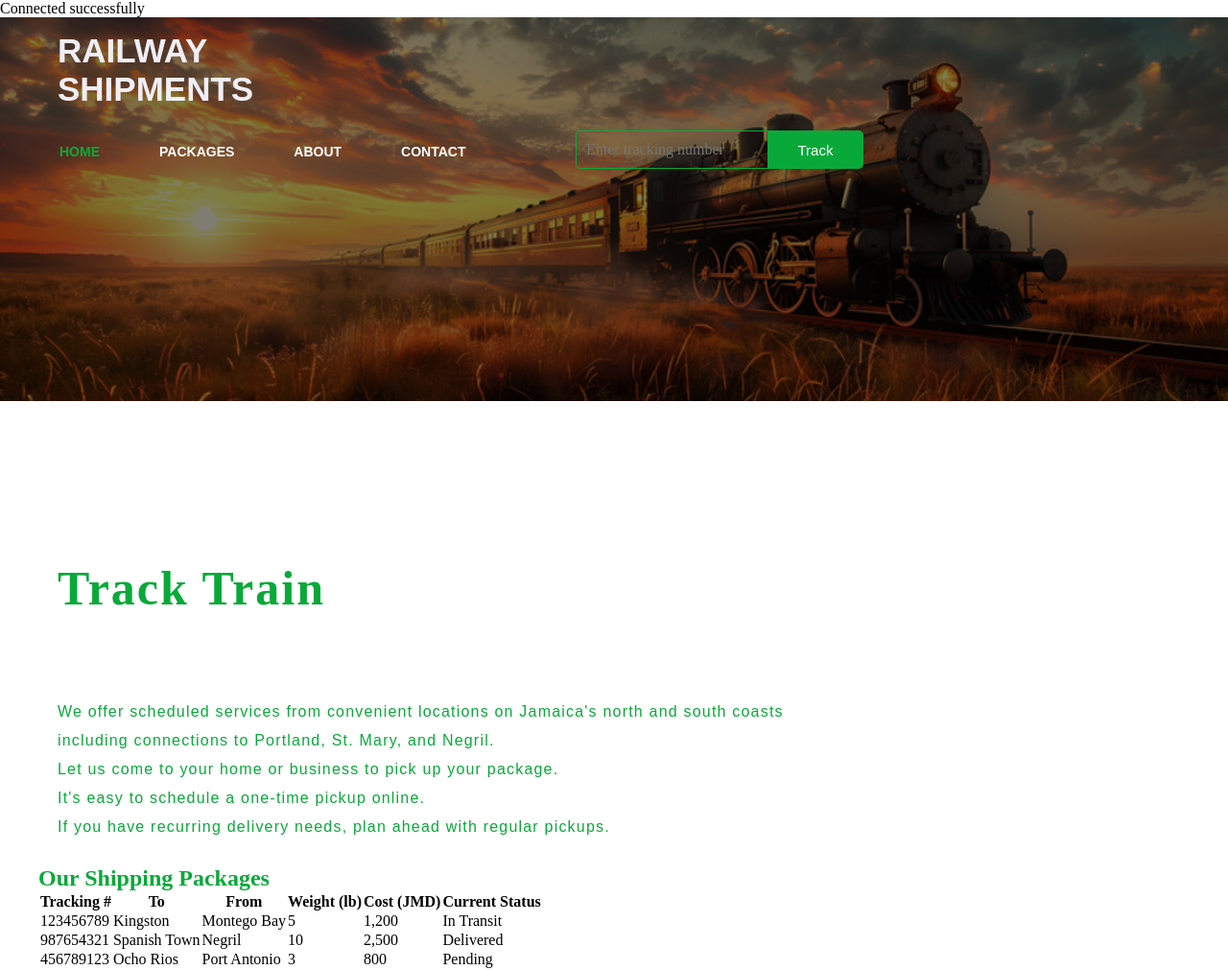
After one commit to khalkhi/SI_Project, a PHP site: page /trains.php in a window 1280 px wide. The commit adds this page. Shown: the whole page at 96% size. Run offline with PHP 8.4, Linux system fonts and the light colour scheme; some libraries are stand-ins or nearby versions.

Commit message:
train/trains

```diff
--- a/index.php
+++ b/index.php
@@ -27,8 +27,10 @@ include 'users.php';
             <ul>
                 <li><a class="active" href="/index.php">HOME</a></li>
                 <li><a href="./manage.php">PACKAGES</a></li>
+                <li><a href="./train.php">Train</a></li>
                 <li><a href="./about.php">ABOUT</a></li>
                 <li><a href="./contactus.php">CONTACT</a></li>
+
             </ul>
         </div>
 
@@ -38,7 +40,7 @@ include 'users.php';
         </div>
     </div>
 
-    <div class="content">
+    <!-- <div class="content"> -->
         <h1>WELCOME TO <br> RAILWAY SHIPMENTS<br></h1>
         <p class="par">
         <br><br>
--- /dev/null
+++ b/trains.php
@@ -0,0 +1,96 @@
+<?php
+include 'users.php'; // Assuming 'users.php' handles user-related functionality like login or session management
+
+// Simulating some shipment data for demonstration (In a real-world scenario, this data could come from a database)
+$shipments = [
+    ['tracking_number' => '123456789', 'to' => 'Kingston', 'from' => 'Montego Bay', 'weight' => 5, 'cost' => 1200, 'status' => 'In Transit'],
+    ['tracking_number' => '987654321', 'to' => 'Spanish Town', 'from' => 'Negril', 'weight' => 10, 'cost' => 2500, 'status' => 'Delivered'],
+    ['tracking_number' => '456789123', 'to' => 'Ocho Rios', 'from' => 'Port Antonio', 'weight' => 3, 'cost' => 800, 'status' => 'Pending']
+];
+?>
+
+<!DOCTYPE html>
+<html lang="en">
+<head>
+    <style>
+        .active {
+            color: #09a939;
+        }
+    </style>
+    <title>RAILWAY SHIPMENTS</title>
+    <link rel="stylesheet" href="style.css">
+</head>
+
+<body>
+    <div class="main">
+        <div class="navbar">
+            <div class="icon">
+                <h2 class="logo">RAILWAY SHIPMENTS</h2>
+            </div>
+        </div>
+
+        <div class="menu">
+            <ul>
+                <li><a class="active" href="/index.php">HOME</a></li>
+                <li><a href="./manage.php">PACKAGES</a></li>
+                <li><a href="./about.php">ABOUT</a></li>
+                <li><a href="./contactus.php">CONTACT</a></li>
+            </ul>
+        </div>
+
+        <div class="search">
+            <form action="track.php" method="get">
+                <input class="srch" type="search" name="tracking_number" placeholder="Enter tracking number">
+                <button class="btn" type="submit">Track</button>
+            </form>
+        </div>
+    </div>
+
+    <div class="content">
+        <h1> <br> Track Train<br></h1>
+        <p class="par">
+        <br><br>
+        </p>
+        <p class="par">
+        We offer scheduled services from convenient locations on Jamaica's north and south coasts<br>
+            including connections to Portland, St. Mary, and Negril.<br>
+            Let us come to your home or business to pick up your package.<br>
+            It's easy to schedule a one-time pickup online.<br>
+            If you have recurring delivery needs, plan ahead with regular pickups.
+        </p>
+
+        <section>
+            <h2>Our Shipping Packages</h2>
+            <div class="container">
+            <table>
+                <thead>
+                    <tr>
+                        <th>Tracking #</th>
+                        <th>To</th>
+                        <th>From</th>
+                        <th>Weight (lb)</th>
+                        <th>Cost (JMD)</th>
+                        <th>Current Status</th>
+                    </tr>
+                </thead>
+                <tbody>
+                    <?php foreach ($shipments as $shipment): ?>
+                        <tr>
+                            <td><?php echo htmlspecialchars($shipment['tracking_number']); ?></td>
+                            <td><?php echo htmlspecialchars($shipment['to']); ?></td>
+                            <td><?php echo htmlspecialchars($shipment['from']); ?></td>
+                            <td><?php echo htmlspecialchars($shipment['weight']); ?></td>
+                            <td><?php echo number_format($shipment['cost']); ?></td>
+                            <td><?php echo htmlspecialchars($shipment['status']); ?></td>
+                        </tr>
+                    <?php endforeach; ?>
+                </tbody>
+            </table>
+            </div>
+        </section>
+    </div>
+    <!-- Script for icons to show -->
+    <script src="https://unpkg.com/ionicons@5.4.0/dist/ionicons.js"></script>
+</body>
+
+</html>
```
Also changed, not shown: train.php (deleted, +0 -79 lines), 1 other file.
